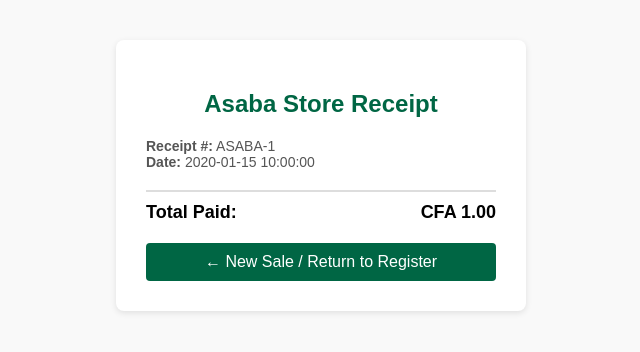
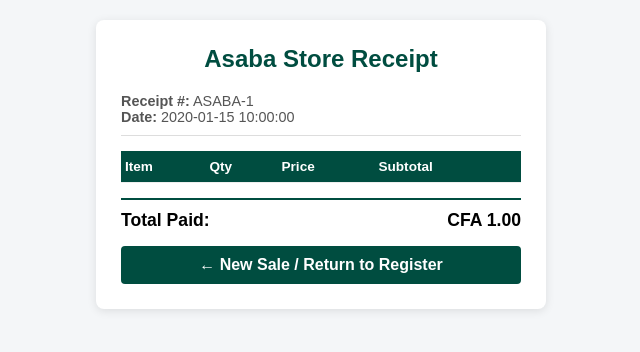
Before and after one commit to chifru19/asaba-inventory-pos, a Python web app: template app/templates/receipt.html in a window 1280 px wide. Shown: the top 352 px of the page, without its empty margins (319-959 px from the left). Run offline with Jinja, Linux system fonts and the light colour scheme; the template is opened without the code that fills it: most values are stand-ins (such as "Sample title", 1, 10 or a date in 2020); lists and menus that the app fills with data are empty.

Commit message:
feat(pos): list purchased items, quantities, and subtotals on receipt template

```diff
--- a/app/__init__.py
+++ b/app/__init__.py
@@ -21,4 +21,8 @@ def create_app():
     from app.routes import main_bp
     app.register_blueprint(main_bp)
 
+
+    import json
+    app.jinja_env.filters['from_json'] = json.loads
+
     return app
--- a/app/templates/receipt.html
+++ b/app/templates/receipt.html
@@ -2,15 +2,18 @@
 <html lang="en">
 <head>
     <meta charset="UTF-8">
-    <title>Sales Receipt</title>
+    <title>Receipt - Asaba POS</title>
     <style>
-        body { font-family: Arial, sans-serif; margin: 40px; background-color: #f9f9f9; display: flex; justify-content: center; }
-        .receipt-card { background: #fff; padding: 30px; border-radius: 8px; box-shadow: 0 2px 6px rgba(0,0,0,0.1); width: 350px; }
-        h2 { text-align: center; color: #006644; margin-bottom: 20px; }
-        .receipt-info { margin-bottom: 20px; font-size: 14px; color: #555; }
-        .total-row { font-size: 18px; font-weight: bold; margin-top: 20px; border-top: 2px solid #ddd; padding-top: 10px; display: flex; justify-content: space-between; }
-        .btn { display: block; text-align: center; background-color: #006644; color: white; padding: 10px; text-decoration: none; border-radius: 4px; margin-top: 20px; }
-        .btn:hover { background-color: #004d33; }
+        body { font-family: Arial, sans-serif; background: #f4f6f8; margin: 0; padding: 20px; display: flex; justify-content: center; }
+        .receipt-card { background: #fff; padding: 25px; border-radius: 8px; box-shadow: 0 2px 10px rgba(0,0,0,0.1); width: 100%; max-width: 400px; }
+        h2 { text-align: center; color: #004d40; margin-top: 0; }
+        .receipt-info { font-size: 0.9rem; color: #555; margin-bottom: 15px; border-bottom: 1px solid #ddd; padding-bottom: 10px; }
+        table { width: 100%; border-collapse: collapse; margin-bottom: 15px; }
+        th, td { padding: 8px 4px; font-size: 0.85rem; text-align: left; border-bottom: 1px solid #eee; }
+        th { background: #004d40; color: white; }
+        .total-row { font-size: 1.1rem; font-weight: bold; display: flex; justify-content: space-between; border-top: 2px solid #004d40; padding-top: 10px; margin-top: 10px; }
+        .btn { display: block; width: 100%; text-align: center; background: #004d40; color: white; padding: 10px; text-decoration: none; border-radius: 4px; margin-top: 15px; box-sizing: border-box; font-weight: bold; }
+        .btn:hover { background: #00332c; }
     </style>
 </head>
 <body>
@@ -21,6 +24,30 @@
             <div><strong>Date:</strong> {{ sale.timestamp.strftime('%Y-%m-%d %H:%M:%S') if sale.timestamp else '' }}</div>
         </div>
 
+        <table>
+            <thead>
+                <tr>
+                    <th>Item</th>
+                    <th>Qty</th>
+                    <th>Price</th>
+                    <th>Subtotal</th>
+                </tr>
+            </thead>
+            <tbody>
+                {% if sale.items_sold %}
+                    {% set items = sale.items_sold | from_json %}
+                    {% for item in items %}
+                    <tr>
+                        <td>{{ item.name }}</td>
+                        <td>{{ item.quantity }}</td>
+                        <td>CFA {{ "%.2f"|format(item.price) }}</td>
+                        <td>CFA {{ "%.2f"|format(item.subtotal) }}</td>
+                    </tr>
+                    {% endfor %}
+                {% endif %}
+            </tbody>
+        </table>
+
         <div class="total-row">
             <span>Total Paid:</span>
             <span>CFA {{ "%.2f"|format(sale.total_amount) }}</span>
```
